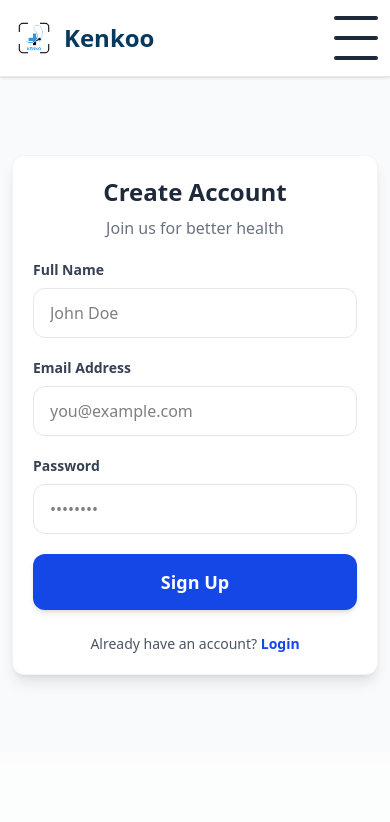
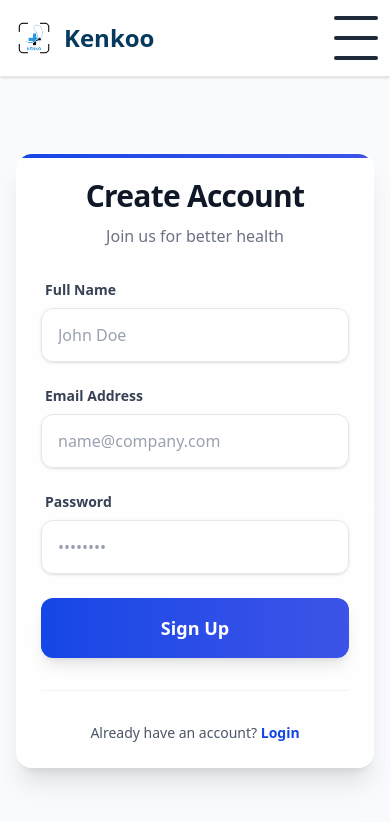
Before and after one commit to SohambangarCODE/Kenkoo-Innovate-2, a React (Vite) app in the folder Frontend/: page /signup in a window 390 px wide. Shown: the top 822 px of the page. Built offline with nearby package versions, Linux system fonts and the light colour scheme.

Commit message:
according to dimensions responsiveness done

```diff
--- a/Frontend/src/App.jsx
+++ b/Frontend/src/App.jsx
@@ -19,7 +19,7 @@ const App = () => {
       <div className="flex flex-col h-full">
         <Navbar />
 
-        <div className="flex-1 overflow-hidden relative bg-gray-50/50">
+        <div className="flex-1 overflow-y-auto relative bg-gray-50/50">
           <Routes>
             <Route path="/" element={<Assistant />} />
             <Route path="/Records" element={<Records />} />
--- a/Frontend/src/Pages/Assistant.jsx
+++ b/Frontend/src/Pages/Assistant.jsx
@@ -166,7 +166,7 @@ const Assistant = () => {
   return (
     // Main Container: Flex column layout that fills the viewport height minus header
     <motion.div
-      className="flex flex-col h-[calc(100vh-64px)] sm:h-[calc(100vh-72px)] md:h-[calc(100vh-80px)] bg-gradient-to-b from-gray-50 to-white relative"
+      className="flex flex-col h-full bg-gradient-to-b from-gray-50 to-white relative"
       initial="initial"
       animate="animate"
       variants={pageVariants}
@@ -180,7 +180,7 @@ const Assistant = () => {
           <AnimatePresence>
             {messages.length === 0 && (
               <motion.div
-                className="flex flex-col items-center justify-center h-[50vh] sm:h-[60vh] text-center text-gray-500 px-4"
+                className="flex flex-col items-center justify-center min-h-[40vh] py-8 text-center text-gray-500 px-4"
                 initial={{ opacity: 0, scale: 0.9 }}
                 animate={{ opacity: 1, scale: 1 }}
                 exit={{ opacity: 0, scale: 0.9 }}
--- a/Frontend/src/Pages/Login.jsx
+++ b/Frontend/src/Pages/Login.jsx
@@ -26,40 +26,44 @@ const Login = () => {
   };
 
   return (
-    <div className="min-h-[80vh] flex items-center justify-center bg-gray-50 px-3 sm:px-4 py-6 sm:py-8 overflow-scroll">
-      <div className="w-full max-w-md bg-white rounded-xl sm:rounded-2xl shadow-lg p-5 sm:p-6 md:p-8 border border-gray-100">
-        <div className="text-center mb-5 sm:mb-6 md:mb-8">
-          <h2 className="text-2xl sm:text-2xl md:text-3xl font-bold text-gray-800">Welcome Back</h2>
-          <p className="text-gray-500 mt-2">Sign in to your account</p>
+    <div className="min-h-full flex items-center justify-center bg-gradient-to-br from-gray-50 to-blue-50/30 px-4 py-8 sm:py-12">
+      <div className="w-full max-w-md bg-white/80 backdrop-blur-sm rounded-2xl shadow-xl p-6 sm:p-8 md:p-10 border border-white/50 relative overflow-hidden">
+        {/* Subtle decorative element */}
+        <div className="absolute top-0 left-0 w-full h-1" />
+
+        <div className="text-center mb-8">
+          <h2 className="text-3xl font-bold text-gray-900 tracking-tight">Welcome Back</h2>
+          <p className="text-gray-500 mt-2.5 font-medium">Log in to your health portal</p>
         </div>
 
         {error && (
-          <div className="bg-red-50 text-red-600 p-3 rounded-lg mb-4 text-sm font-medium border border-red-100">
+          <div className="bg-red-50/80 backdrop-blur-sm text-red-600 p-4 rounded-xl mb-6 text-sm font-semibold border border-red-100 flex items-center gap-3">
+            <span className="w-1.5 h-1.5 bg-red-500 rounded-full animate-pulse" />
             {error}
           </div>
         )}
 
-        <form onSubmit={handleSubmit} className="space-y-5 sm:space-y-6">
-          <div>
-            <label className="block text-sm font-semibold text-gray-700 mb-2">Email Address</label>
+        <form onSubmit={handleSubmit} className="space-y-6">
+          <div className="space-y-2">
+            <label className="block text-sm font-bold text-gray-700 ml-1">Email Address</label>
             <input
               type="email"
               value={email}
               onChange={(e) => setEmail(e.target.value)}
               required
-              className="w-full px-4 py-3 rounded-xl border border-gray-200 focus:ring-2 focus:ring-[#1447E6] focus:border-transparent outline-none transition-all"
-              placeholder="you@example.com"
+              className="w-full px-4 py-3.5 rounded-xl border border-gray-200 bg-white/50 focus:ring-2 focus:ring-[#1447E6] focus:border-transparent outline-none transition-all placeholder:text-gray-400 shadow-sm"
+              placeholder="name@company.com"
             />
           </div>
 
-          <div>
-            <label className="block text-sm font-semibold text-gray-700 mb-2">Password</label>
+          <div className="space-y-2">
+            <label className="block text-sm font-bold text-gray-700 ml-1">Password</label>
             <input
               type="password"
               value={password}
               onChange={(e) => setPassword(e.target.value)}
               required
-              className="w-full px-4 py-3 rounded-xl border border-gray-200 focus:ring-2 focus:ring-[#1447E6] focus:border-transparent outline-none transition-all"
+              className="w-full px-4 py-3.5 rounded-xl border border-gray-200 bg-white/50 focus:ring-2 focus:ring-[#1447E6] focus:border-transparent outline-none transition-all placeholder:text-gray-400 shadow-sm"
               placeholder="••••••••"
             />
           </div>
@@ -67,20 +71,30 @@ const Login = () => {
           <button
             type="submit"
             disabled={loading}
-            className={`w-full py-3.5 rounded-xl text-white font-bold text-lg shadow-md hover:shadow-lg transition-all transform hover:-translate-y-0.5 ${
-                loading ? "bg-gray-400 cursor-not-allowed" : "bg-[#1447E6] hover:bg-[#3C53E8]"
+            className={`w-full py-4 rounded-xl text-white font-bold text-lg shadow-lg hover:shadow-blue-200 transition-all transform hover:-translate-y-1 active:translate-y-0 ${
+                loading ? "bg-gray-400 cursor-not-allowed" : "bg-gradient-to-r from-[#1447E6] to-[#3C53E8] hover:brightness-110"
             }`}
           >
-            {loading ? "Signing In..." : "Sign In"}
+            {loading ? (
+              <span className="flex items-center justify-center gap-2">
+                <svg className="animate-spin h-5 w-5 text-white" viewBox="0 0 24 24">
+                  <circle className="opacity-25" cx="12" cy="12" r="10" stroke="currentColor" strokeWidth="4" fill="none" />
+                  <path className="opacity-75" fill="currentColor" d="M4 12a8 8 0 018-8V0C5.373 0 0 5.373 0 12h4zm2 5.291A7.962 7.962 0 014 12H0c0 3.042 1.135 5.824 3 7.938l3-2.647z" />
+                </svg>
+                Signing In...
+              </span>
+            ) : "Sign In"}
           </button>
         </form>
 
-        <p className="text-center mt-6 text-gray-600 text-sm">
-          Don't have an account?{" "}
-          <Link to="/signup" className="text-[#1447E6] font-semibold hover:underline">
-            Sign up
-          </Link>
-        </p>
+        <div className="mt-8 pt-8 border-t border-gray-100 text-center">
+          <p className="text-gray-600 text-sm font-medium">
+            New to Kenkoo?{" "}
+            <Link to="/signup" className="text-[#1447E6] font-bold hover:text-[#3C53E8] transition-colors">
+              Create an account
+            </Link>
+          </p>
+        </div>
       </div>
     </div>
   );
--- a/Frontend/src/Pages/Signup.jsx
+++ b/Frontend/src/Pages/Signup.jsx
@@ -27,52 +27,56 @@ const Signup = () => {
   };
 
   return (
-    <div className="min-h-[80vh] flex items-center justify-center bg-gray-50 px-3 sm:px-4 py-6 sm:py-8">
-      <div className="w-full max-w-md bg-white rounded-xl sm:rounded-2xl shadow-lg p-5 sm:p-6 md:p-8 border border-gray-100">
-        <div className="text-center mb-5 sm:mb-6 md:mb-8">
-          <h2 className="text-2xl sm:text-2xl md:text-3xl font-bold text-gray-800">Create Account</h2>
-          <p className="text-gray-500 mt-2">Join us for better health</p>
+    <div className="min-h-full flex items-center justify-center bg-gradient-to-br from-gray-50 to-blue-50/30 px-4 py-8 sm:py-12">
+      <div className="w-full max-w-md bg-white/80 backdrop-blur-sm rounded-2xl shadow-xl p-6 sm:p-8 md:p-10 border border-white/50 relative overflow-hidden">
+        {/* Subtle decorative element */}
+        <div className="absolute top-0 left-0 w-full h-1 bg-gradient-to-r from-[#1447E6] to-[#3C53E8]" />
+
+        <div className="text-center mb-8">
+          <h2 className="text-3xl font-bold text-gray-900 tracking-tight">Create Account</h2>
+          <p className="text-gray-500 mt-2.5 font-medium">Join us for better health</p>
         </div>
 
         {error && (
-          <div className="bg-red-50 text-red-600 p-3 rounded-lg mb-4 text-sm font-medium border border-red-100">
+          <div className="bg-red-50/80 backdrop-blur-sm text-red-600 p-4 rounded-xl mb-6 text-sm font-semibold border border-red-100 flex items-center gap-3">
+             <span className="w-1.5 h-1.5 bg-red-500 rounded-full animate-pulse" />
             {error}
           </div>
         )}
 
-        <form onSubmit={handleSubmit} className="space-y-5">
-            <div>
-            <label className="block text-sm font-semibold text-gray-700 mb-2">Full Name</label>
+        <form onSubmit={handleSubmit} className="space-y-6">
+            <div className="space-y-2">
+            <label className="block text-sm font-bold text-gray-700 ml-1">Full Name</label>
             <input
               type="text"
               value={name}
               onChange={(e) => setName(e.target.value)}
               required
-              className="w-full px-4 py-3 rounded-xl border border-gray-200 focus:ring-2 focus:ring-[#1447E6] focus:border-transparent outline-none transition-all"
+              className="w-full px-4 py-3.5 rounded-xl border border-gray-200 bg-white/50 focus:ring-2 focus:ring-[#1447E6] focus:border-transparent outline-none transition-all placeholder:text-gray-400 shadow-sm"
               placeholder="John Doe"
             />
           </div>
 
-          <div>
-            <label className="block text-sm font-semibold text-gray-700 mb-2">Email Address</label>
+          <div className="space-y-2">
+            <label className="block text-sm font-bold text-gray-700 ml-1">Email Address</label>
             <input
               type="email"
               value={email}
               onChange={(e) => setEmail(e.target.value)}
               required
-              className="w-full px-4 py-3 rounded-xl border border-gray-200 focus:ring-2 focus:ring-[#1447E6] focus:border-transparent outline-none transition-all"
-              placeholder="you@example.com"
+              className="w-full px-4 py-3.5 rounded-xl border border-gray-200 bg-white/50 focus:ring-2 focus:ring-[#1447E6] focus:border-transparent outline-none transition-all placeholder:text-gray-400 shadow-sm"
+              placeholder="name@company.com"
             />
           </div>
 
-          <div>
-            <label className="block text-sm font-semibold text-gray-700 mb-2">Password</label>
+          <div className="space-y-2">
+            <label className="block text-sm font-bold text-gray-700 ml-1">Password</label>
             <input
               type="password"
               value={password}
               onChange={(e) => setPassword(e.target.value)}
               required
-              className="w-full px-4 py-3 rounded-xl border border-gray-200 focus:ring-2 focus:ring-[#1447E6] focus:border-transparent outline-none transition-all"
+              className="w-full px-4 py-3.5 rounded-xl border border-gray-200 bg-white/50 focus:ring-2 focus:ring-[#1447E6] focus:border-transparent outline-none transition-all placeholder:text-gray-400 shadow-sm"
               placeholder="••••••••"
             />
           </div>
@@ -80,20 +84,30 @@ const Signup = () => {
           <button
             type="submit"
             disabled={loading}
-            className={`w-full py-3.5 rounded-xl text-white font-bold text-lg shadow-md hover:shadow-lg transition-all transform hover:-translate-y-0.5 ${
-                loading ? "bg-gray-400 cursor-not-allowed" : "bg-[#1447E6] hover:bg-[#3C53E8]"
+            className={`w-full py-4 rounded-xl text-white font-bold text-lg shadow-lg hover:shadow-blue-200 transition-all transform hover:-translate-y-1 active:translate-y-0 ${
+                loading ? "bg-gray-400 cursor-not-allowed" : "bg-gradient-to-r from-[#1447E6] to-[#3C53E8] hover:brightness-110"
             }`}
           >
-            {loading ? "Creating Account..." : "Sign Up"}
+            {loading ? (
+                <span className="flex items-center justify-center gap-2">
+                    <svg className="animate-spin h-5 w-5 text-white" viewBox="0 0 24 24">
+                        <circle className="opacity-25" cx="12" cy="12" r="10" stroke="currentColor" strokeWidth="4" fill="none" />
+                        <path className="opacity-75" fill="currentColor" d="M4 12a8 8 0 018-8V0C5.373 0 0 5.373 0 12h4zm2 5.291A7.962 7.962 0 014 12H0c0 3.042 1.135 5.824 3 7.938l3-2.647z" />
+                    </svg>
+                    Creating Account...
+                </span>
+            ) : "Sign Up"}
           </button>
         </form>
 
-        <p className="text-center mt-6 text-gray-600 text-sm">
-          Already have an account?{" "}
-          <Link to="/login" className="text-[#1447E6] font-semibold hover:underline">
-            Login
-          </Link>
-        </p>
+        <div className="mt-8 pt-8 border-t border-gray-100 text-center">
+            <p className="text-gray-600 text-sm font-medium">
+            Already have an account?{" "}
+            <Link to="/login" className="text-[#1447E6] font-bold hover:text-[#3C53E8] transition-colors">
+                Login
+            </Link>
+            </p>
+        </div>
       </div>
     </div>
   );
--- a/Frontend/src/index.css
+++ b/Frontend/src/index.css
@@ -11,7 +11,6 @@ html, body, #root {
   height: 100%;
   margin: 0;
   padding: 0;
-  overflow: hidden;
 }
 
 /* Responsive Typography */
@@ -76,3 +75,27 @@ body {
     padding-right: max(0px, env(safe-area-inset-right));
   }
 }
+/* Optimization for short screens (e.g., landscape mobile or short laptop) */
+@media (max-height: 500px) {
+  .py-4, .py-6, .py-8, .py-10, .py-12 {
+    padding-top: 0.75rem !important;
+    padding-bottom: 0.75rem !important;
+  }
+
+  .sm\:py-6, .sm\:py-8, .sm\:py-12, .md\:py-8, .md\:py-10 {
+    padding-top: 1rem !important;
+    padding-bottom: 1rem !important;
+  }
+
+  .mb-5, .mb-6, .mb-8, .mb-10 {
+    margin-bottom: 1rem !important;
+  }
+
+  .mt-6, .mt-8, .mt-10 {
+    margin-top: 1rem !important;
+  }
+
+  h1 { font-size: 1.5rem !important; }
+  h2 { font-size: 1.25rem !important; }
+  h3 { font-size: 1.125rem !important; }
+}
```
